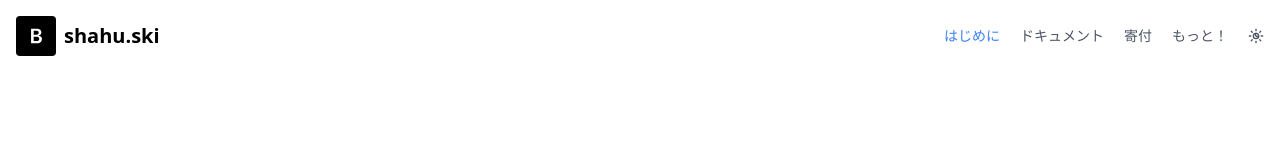
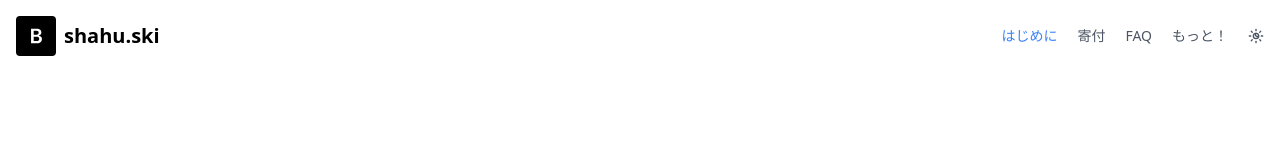
Before and after one commit to team-shahu/shahu.ski-portal, a Vue app: page /category/1 in a window 1280 px wide. Shown: the top 160 px of the page. Built offline with nearby package versions, Linux system fonts and the light colour scheme; what microcms-js-sdk would draw is missing.

Commit message:
update: ヘッダ要素の変更

```diff
--- a/src/App.vue
+++ b/src/App.vue
@@ -23,8 +23,8 @@
       <div id="navbar-image-and-text-1" class="hs-collapse hidden overflow-hidden transition-all duration-300 basis-full grow sm:block">
         <div class="flex flex-col gap-5 mt-5 sm:flex-row sm:items-center sm:justify-end sm:mt-0 sm:ps-5">
           <a class="font-medium text-blue-500 dark:focus:outline-none dark:focus:ring-1 dark:focus:ring-gray-600" href="#" aria-current="page">はじめに</a>
-          <a class="font-medium text-gray-600 hover:text-gray-400 dark:text-gray-400 dark:hover:text-gray-500 dark:focus:outline-none dark:focus:ring-1 dark:focus:ring-gray-600" href="#">ドキュメント</a>
           <a class="font-medium text-gray-600 hover:text-gray-400 dark:text-gray-400 dark:hover:text-gray-500 dark:focus:outline-none dark:focus:ring-1 dark:focus:ring-gray-600" href="#">寄付</a>
+          <a class="font-medium text-gray-600 hover:text-gray-400 dark:text-gray-400 dark:hover:text-gray-500 dark:focus:outline-none dark:focus:ring-1 dark:focus:ring-gray-600" href="#">FAQ</a>
           <a class="font-medium text-gray-600 hover:text-gray-400 dark:text-gray-400 dark:hover:text-gray-500 dark:focus:outline-none dark:focus:ring-1 dark:focus:ring-gray-600" href="#">もっと！</a>
           <!-- Dark mode toggle -->
           <ThemeSwitcher />
```
